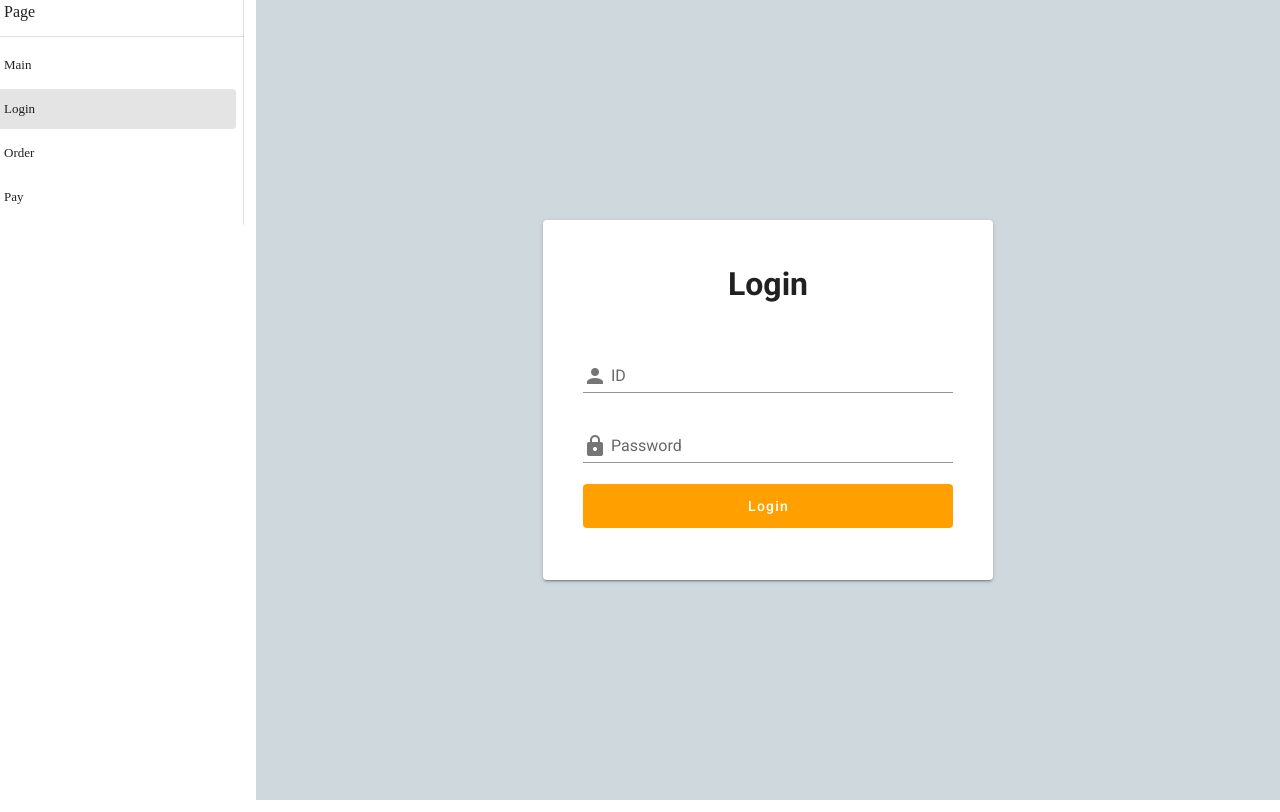
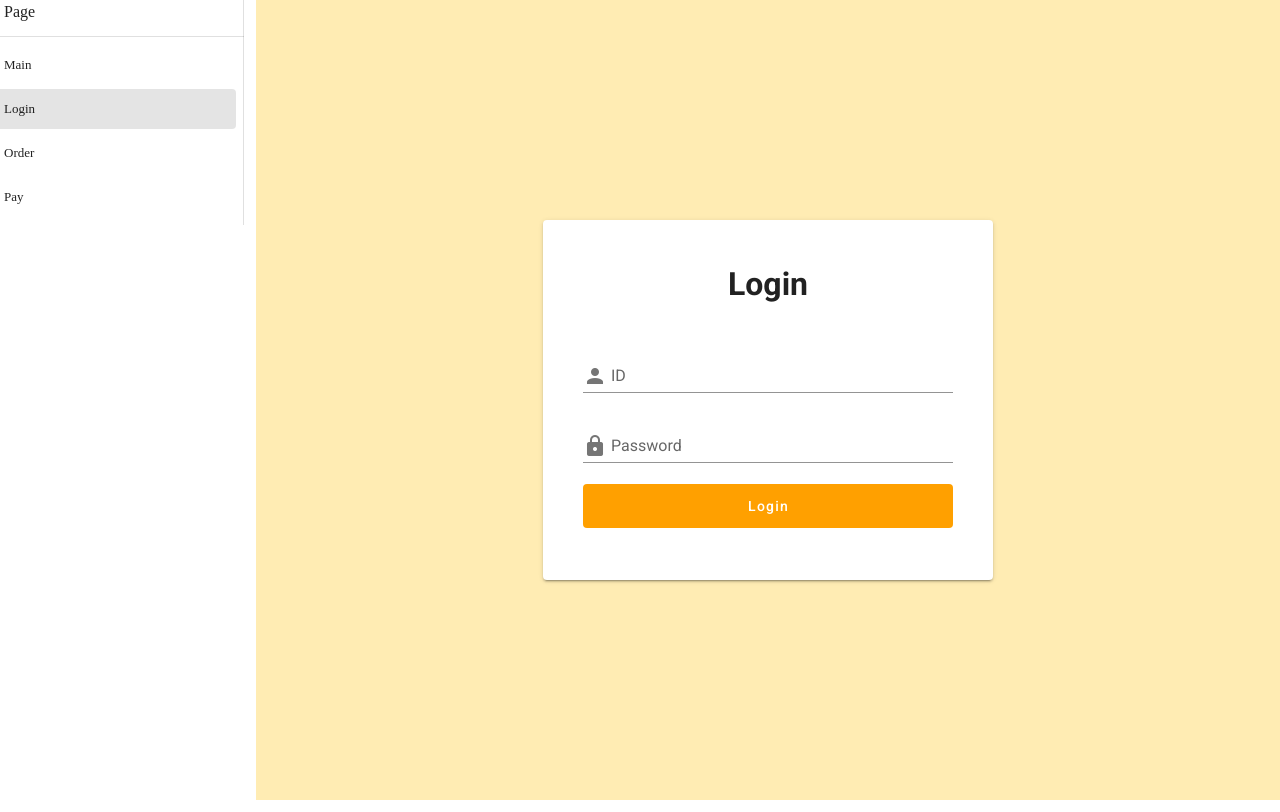
Before and after one commit to hololol-101/TrafficJam, a Vue app in the folder frontend/: page /#/login in a window 1280 px wide. Built offline with nearby package versions, Linux system fonts and the light colour scheme.

Commit message:
20241227 노강은 배경화면 색상 변경

```diff
--- a/frontend/src/components/LoginPage.vue
+++ b/frontend/src/components/LoginPage.vue
@@ -1,6 +1,6 @@
 <template>
   <v-app id="inspire">
-    <v-main class="blue-grey lighten-4">
+    <v-main class="secondary">
       <!-- Login Component -->
       <v-container style="max-width: 450px" fill-height>
         <v-layout align-center row wrap>
```
